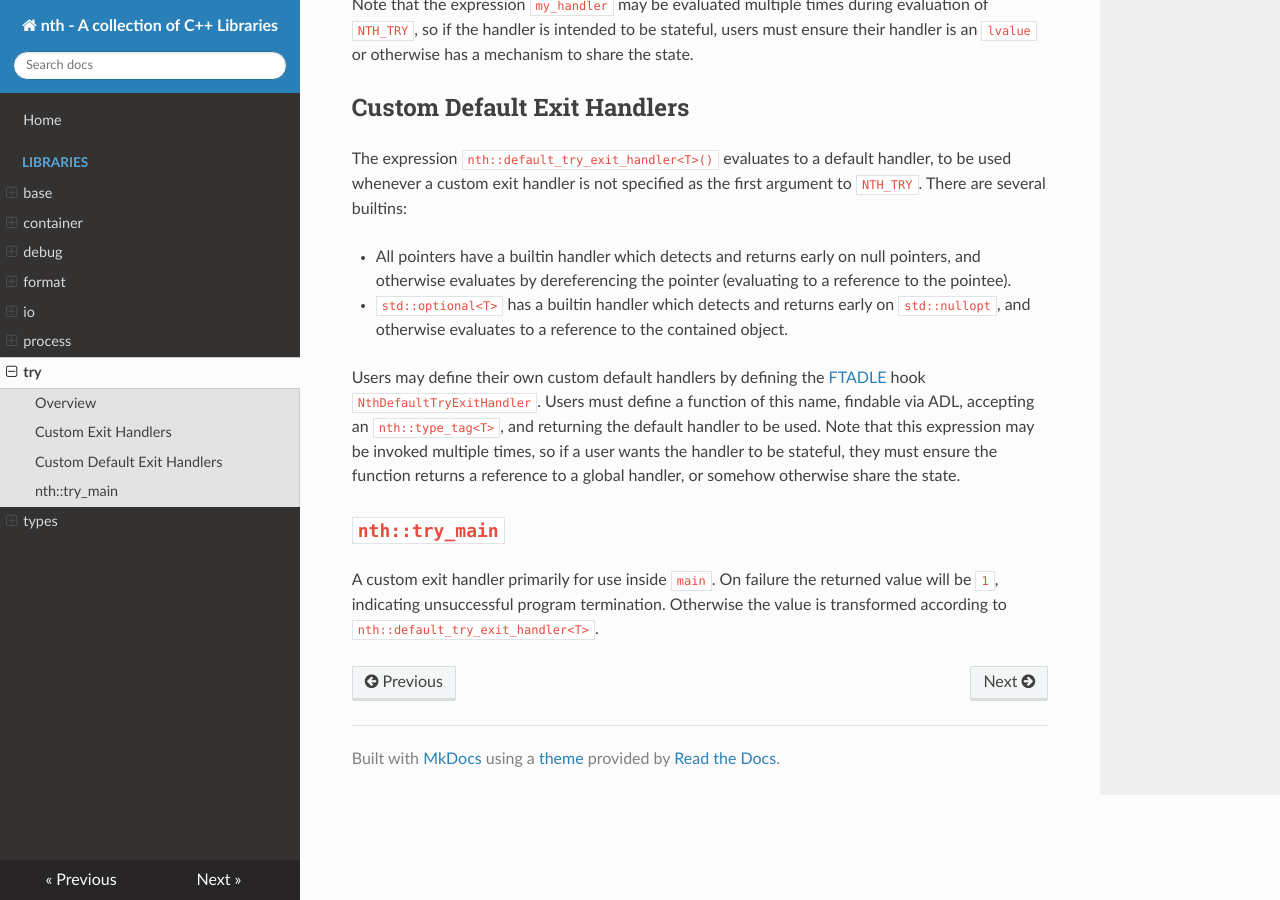
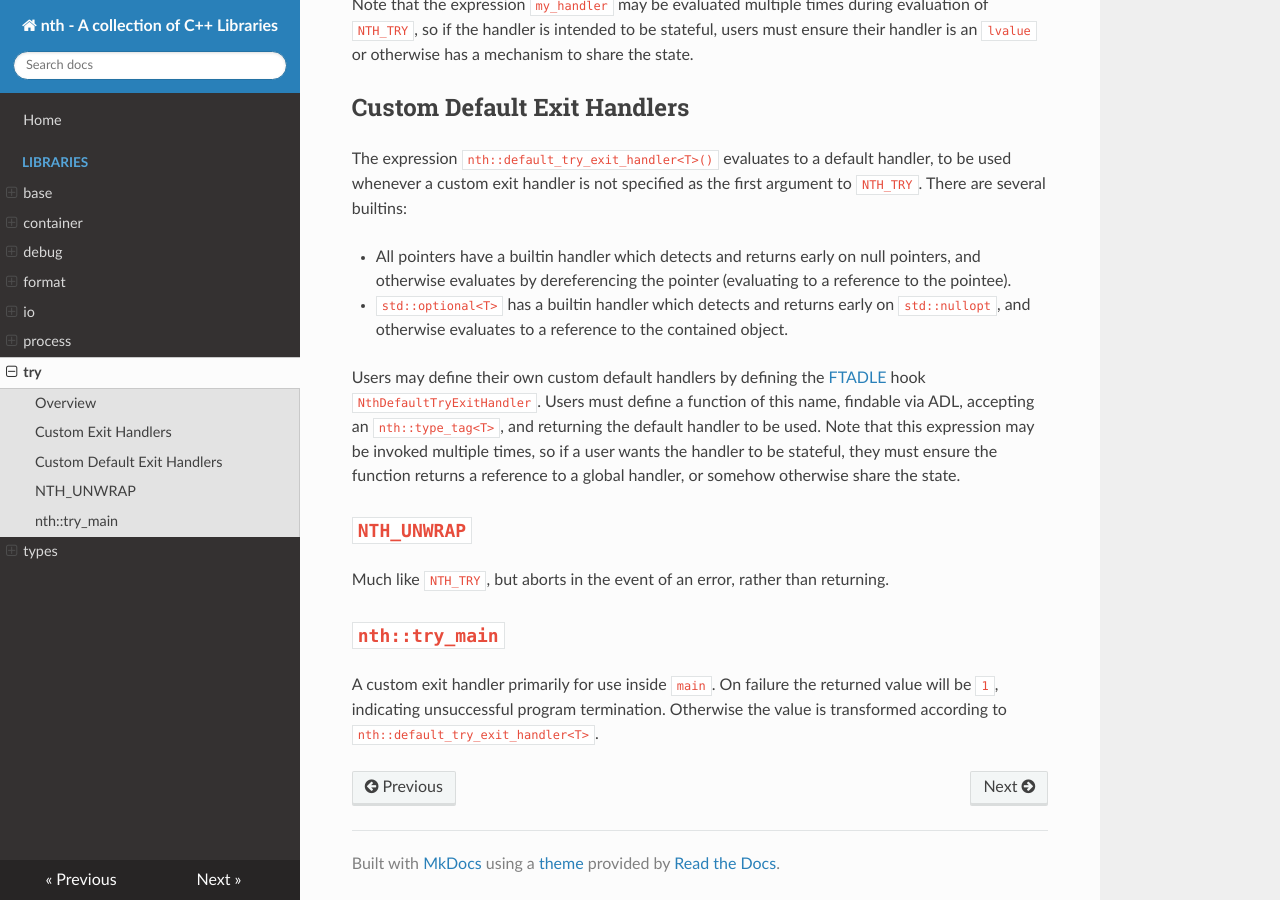
Before and after one commit to asoffer/nth, an MkDocs documentation site: the page built from docs/try.md, in a window 1280 px wide and 900 px high, scrolled down 770 px. Built offline with MkDocs 1.6.1, drawn with Linux system fonts in a browser that asks for light colours; nearby versions of some CDN libraries.

Commit message:
Add basic documentation about `NTH_UNWRAP`.

```diff
--- a/docs/try.md
+++ b/docs/try.md
@@ -48,6 +48,10 @@ an `nth::type_tag<T>`, and returning the default handler to be used. Note that t
 be invoked multiple times, so if a user wants the handler to be stateful, they must ensure the
 function returns a reference to a global handler, or somehow otherwise share the state.
 
+## `NTH_UNWRAP`
+
+Much like `NTH_TRY`, but aborts in the event of an error, rather than returning.
+
 ## `nth::try_main`
 
 A custom exit handler primarily for use inside `main`. On failure the returned value will be `1`,
```
